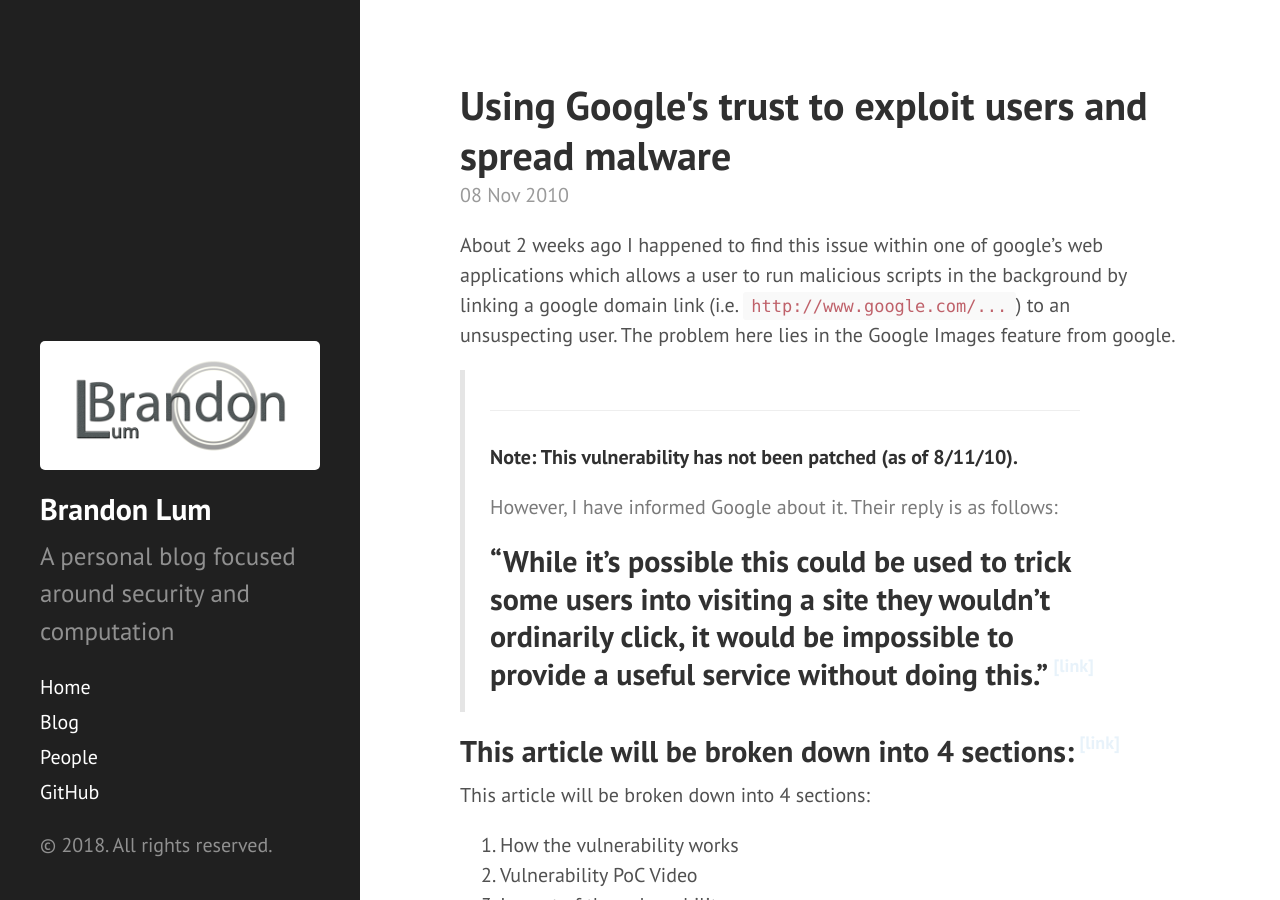
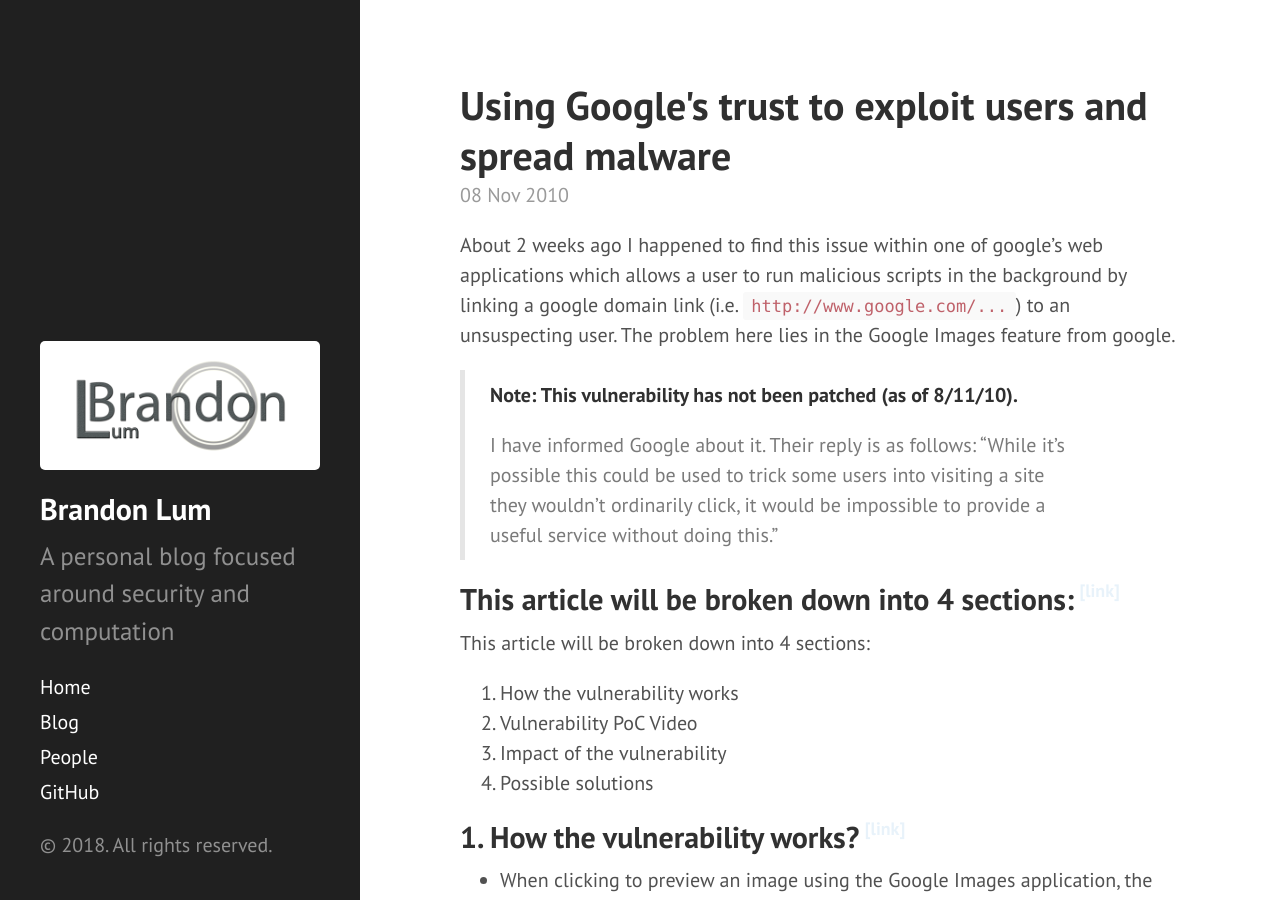
Before and after one commit to lumjjb/lumjjb.github.io, a Jekyll site: the page built from _posts/2010-11-08-using-google-trust-exploit-users.md, in a window 1280 px wide and 900 px high. Built offline with Jekyll 4.4.1, drawn with Linux system fonts in a browser that asks for light colours.

Commit message:
Fixed quotes

```diff
--- a/_posts/2010-11-08-using-google-trust-exploit-users.md
+++ b/_posts/2010-11-08-using-google-trust-exploit-users.md
@@ -5,13 +5,10 @@ title: Using Google's trust to exploit users and spread malware
 
 About 2 weeks ago I happened to find this issue within one of google's web applications which allows a user to run malicious scripts in the background by linking a google domain link (i.e. `http://www.google.com/...`) to an unsuspecting user. The problem here lies in the Google Images feature from google.
 
->----------------------------------------------------------------------------------------------------------------------------------------
-> <strong>Note: This vulnerability has not been patched (as of 8/11/10).</strong>
+> **Note: This vulnerability has not been patched (as of 8/11/10).**
 >
->However, I have informed Google about it. Their reply is as follows:
->
->"While it's possible this could be used to trick some users into visiting a site they wouldn't ordinarily click, it would be impossible to provide a useful service without doing this."
->----------------------------------------------------------------------------------------------------------------------------------------
+> I have informed Google about it. Their reply is as follows:
+> "While it's possible this could be used to trick some users into visiting a site they wouldn't ordinarily click, it would be impossible to provide a useful service without doing this."
 
 
 ## This article will be broken down into 4 sections:
```
